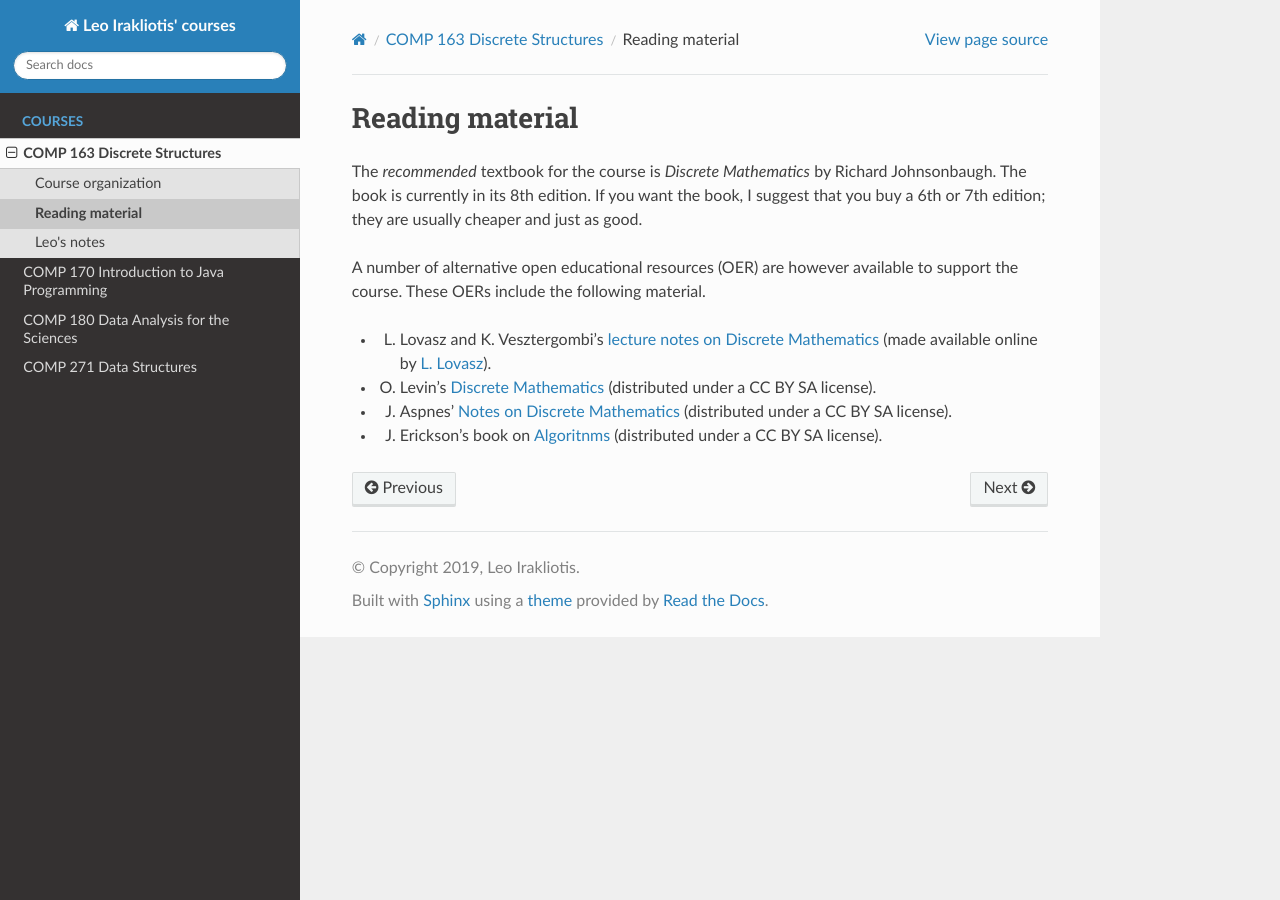
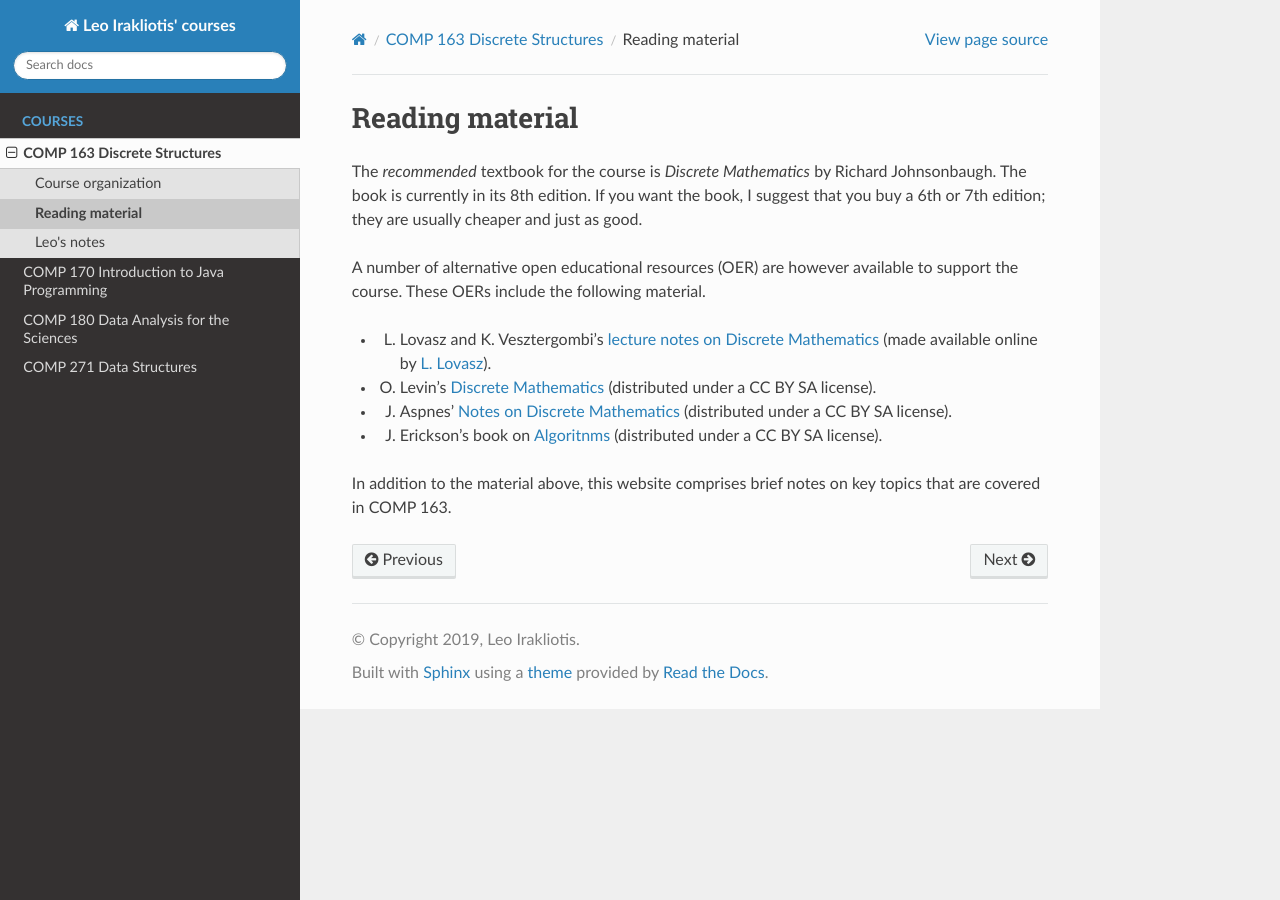
Before and after one commit to sleepyjaree/cdp, a Sphinx documentation site: the page built from source/COMP163/reading.rst, in a window 1280 px wide. Built offline with Sphinx 7.4.7 and the Read the Docs theme 2.0.0, drawn with Linux system fonts in a browser that asks for light colours.

Commit message:
Rearrange notes for COMP 163

```diff
--- a/source/COMP163/reading.rst
+++ b/source/COMP163/reading.rst
@@ -11,3 +11,5 @@ A number of alternative open educational resources (OER) are however available t
 * O. Levin's `Discrete Mathematics <../OER/Levin.pdf>`_ (distributed under a CC BY SA license).
 * J. Aspnes' `Notes on Discrete Mathematics <../OER/Aspnes.pdf>`_ (distributed under a CC BY SA license).
 * J. Erickson's book on `Algoritnms <../OER/Erickson.pdf>`_ (distributed under a CC BY SA license).
+
+In addition to the material above, this website comprises brief notes on key topics that are covered in COMP 163.
```
